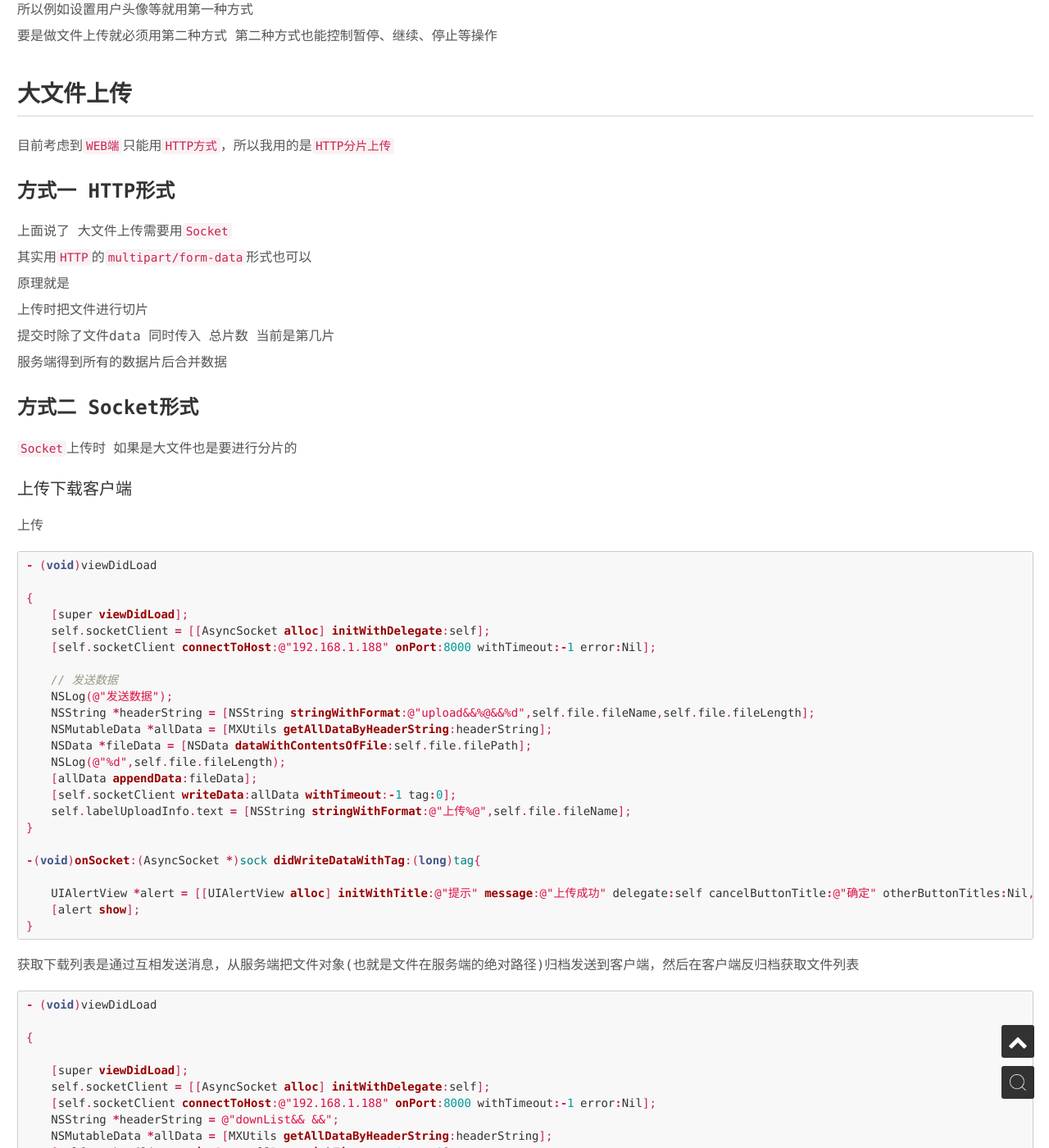
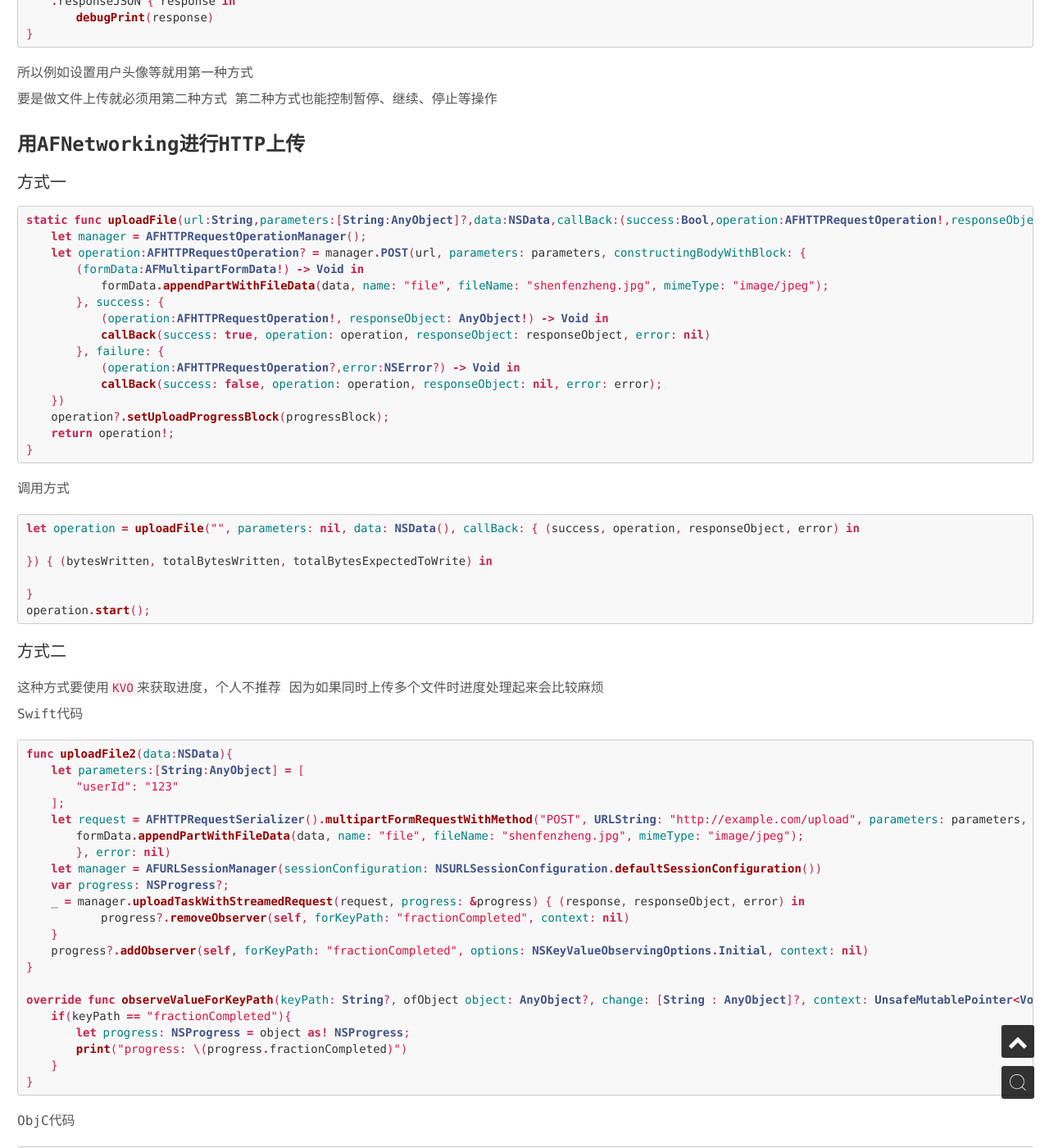
Before and after one commit to psvmc/myblog_jekyll, a Jekyll site: the page built from _posts/2016-06-06-ios-fileupload.md, in a window 1280 px wide and 1400 px high, scrolled down 2434 px. Shown: the whole window at 82% size. Built offline with Jekyll 4.4.1, drawn with Linux system fonts in a browser that asks for light colours; nearby versions of some CDN libraries; some of the changed text lies outside the part shown.

Commit message:
文章更新

````diff
--- a/_posts/2016-06-06-ios-fileupload.md
+++ b/_posts/2016-06-06-ios-fileupload.md
@@ -99,6 +99,91 @@
 
 所以例如设置用户头像等就用第一种方式
 要是做文件上传就必须用第二种方式 第二种方式也能控制暂停、继续、停止等操作
+
+### 用AFNetworking进行HTTP上传
+
+#### 方式一
+
+```swift
+static func uploadFile(url:String,parameters:[String:AnyObject]?,data:NSData,callBack:(success:Bool,operation:AFHTTPRequestOperation!,responseObject: AnyObject?,error:NSError?) -> Void ,progressBlock:(bytesWritten:UInt,totalBytesWritten:Int64,totalBytesExpectedToWrite:Int64) -> Void) -> AFHTTPRequestOperation {
+    let manager = AFHTTPRequestOperationManager();
+    let operation:AFHTTPRequestOperation? = manager.POST(url, parameters: parameters, constructingBodyWithBlock: {
+        (formData:AFMultipartFormData!) -> Void in
+            formData.appendPartWithFileData(data, name: "file", fileName: "shenfenzheng.jpg", mimeType: "image/jpeg");
+        }, success: {
+            (operation:AFHTTPRequestOperation!, responseObject: AnyObject!) -> Void in
+            callBack(success: true, operation: operation, responseObject: responseObject, error: nil)
+        }, failure: {
+            (operation:AFHTTPRequestOperation?,error:NSError?) -> Void in
+            callBack(success: false, operation: operation, responseObject: nil, error: error);
+    })
+    operation?.setUploadProgressBlock(progressBlock);
+    return operation!;
+}
+```
+
+调用方式
+
+```swift
+let operation = uploadFile("", parameters: nil, data: NSData(), callBack: { (success, operation, responseObject, error) in
+
+}) { (bytesWritten, totalBytesWritten, totalBytesExpectedToWrite) in
+
+}
+operation.start();
+```
+
+#### 方式二
+
+这种方式要使用`KVO`来获取进度，个人不推荐
+因为如果同时上传多个文件时进度处理起来会比较麻烦
+
+Swift代码
+
+```swift
+func uploadFile2(data:NSData){
+    let parameters:[String:AnyObject] = [
+        "userId": "123"
+    ];
+    let request = AFHTTPRequestSerializer().multipartFormRequestWithMethod("POST", URLString: "http://example.com/upload", parameters: parameters, constructingBodyWithBlock: { (formData) in
+        formData.appendPartWithFileData(data, name: "file", fileName: "shenfenzheng.jpg", mimeType: "image/jpeg");
+        }, error: nil)
+    let manager = AFURLSessionManager(sessionConfiguration: NSURLSessionConfiguration.defaultSessionConfiguration())
+    var progress: NSProgress?;
+    _ = manager.uploadTaskWithStreamedRequest(request, progress: &progress) { (response, responseObject, error) in
+            progress?.removeObserver(self, forKeyPath: "fractionCompleted", context: nil)
+    }
+    progress?.addObserver(self, forKeyPath: "fractionCompleted", options: NSKeyValueObservingOptions.Initial, context: nil)
+}
+
+override func observeValueForKeyPath(keyPath: String?, ofObject object: AnyObject?, change: [String : AnyObject]?, context: UnsafeMutablePointer<Void>) {
+    if(keyPath == "fractionCompleted"){
+        let progress: NSProgress = object as! NSProgress;
+        print("progress: \(progress.fractionCompleted)")
+    }
+}
+```
+
+ObjC代码
+
+```objc
+NSMutableURLRequest *request = [[AFHTTPRequestSerializer serializer] multipartFormRequestWithMethod:@"POST" URLString:@"http://example.com/upload" parameters:nil constructingBodyWithBlock:^(id<AFMultipartFormData> formData) {
+        [formData appendPartWithFileURL:[NSURL fileURLWithPath:@"file://path/to/image.jpg"] name:@"file" fileName:@"filename.jpg" mimeType:@"image/jpeg" error:nil];
+    } error:nil];
+
+AFURLSessionManager *manager = [[AFURLSessionManager alloc] initWithSessionConfiguration:[NSURLSessionConfiguration defaultSessionConfiguration]];
+NSProgress *progress = nil;
+
+NSURLSessionUploadTask *uploadTask = [manager uploadTaskWithStreamedRequest:request progress:&progress completionHandler:^(NSURLResponse *response, id responseObject, NSError *error) {
+    if (error) {
+        NSLog(@"Error: %@", error);
+    } else {
+        NSLog(@"%@ %@", response, responseObject);
+    }
+}];
+
+[uploadTask resume];
+```
 
 ## 大文件上传
 
````
